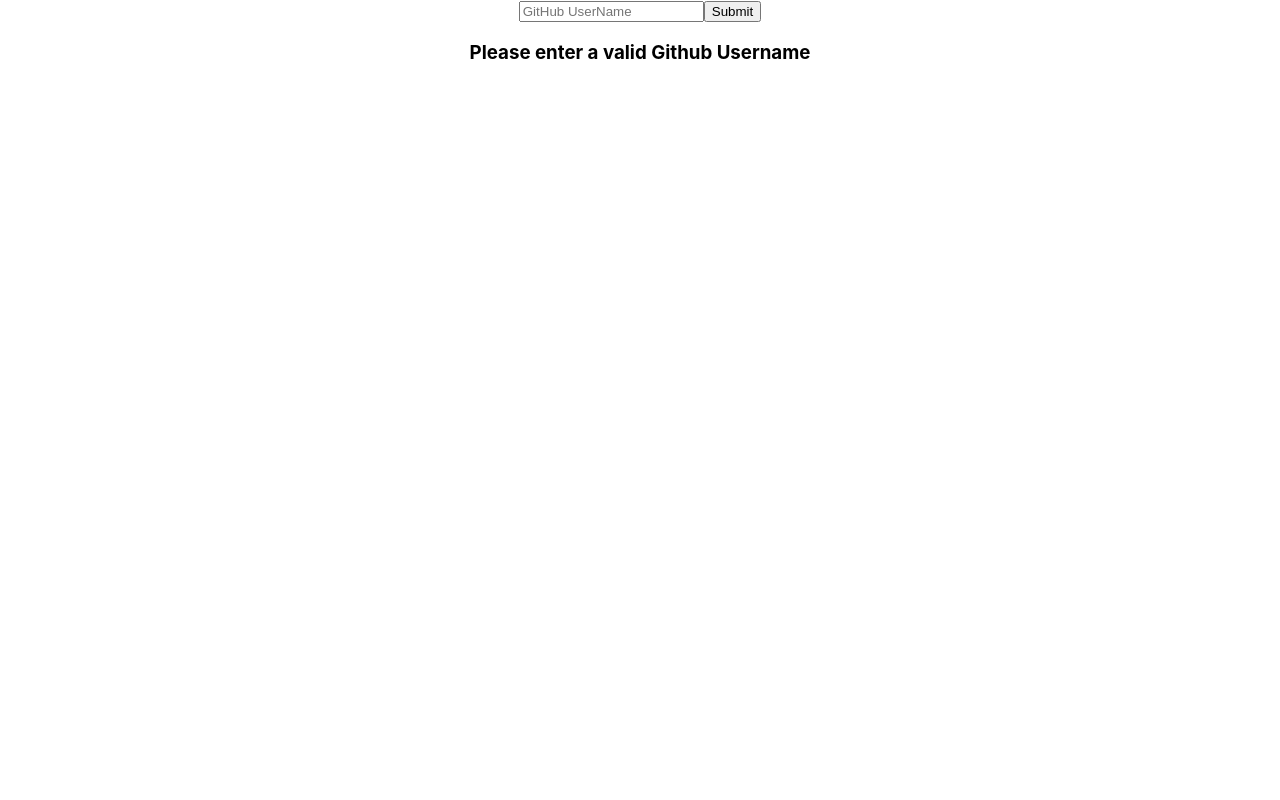
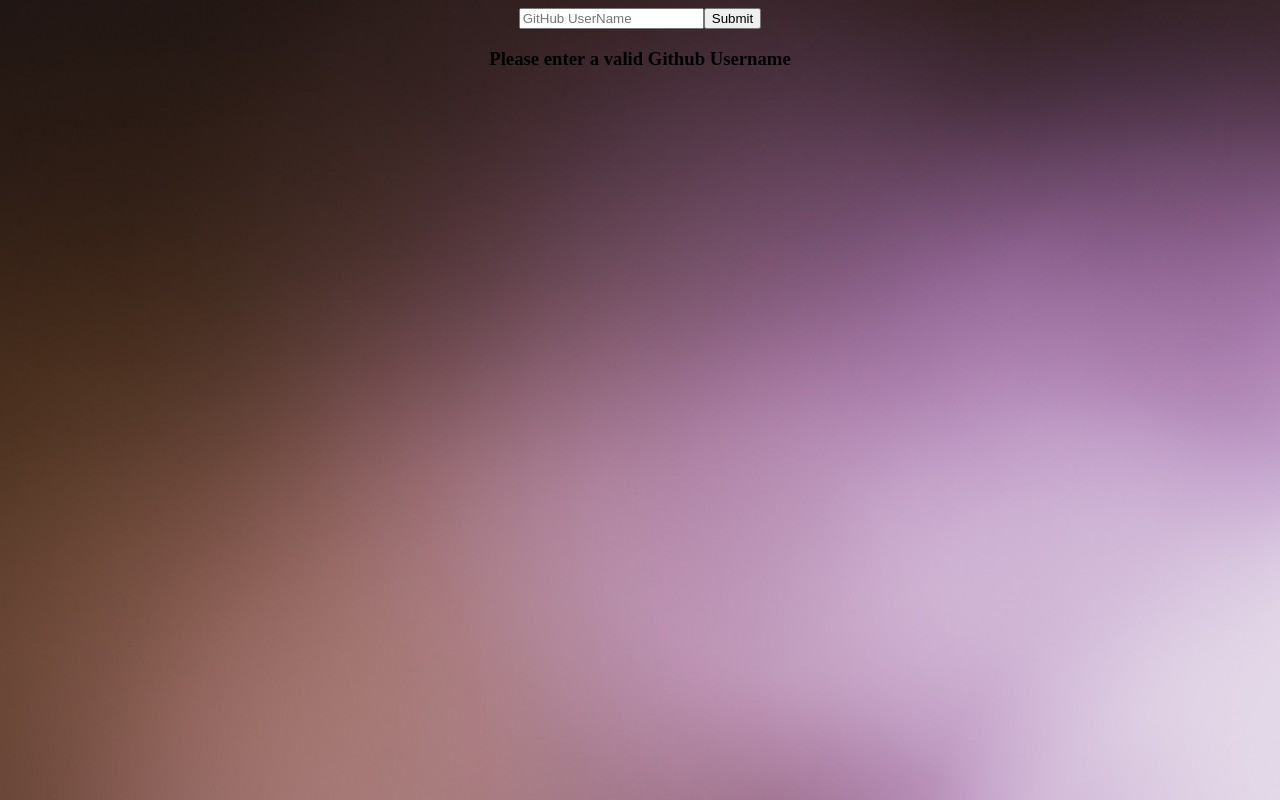
Before and after one commit to Dakz1/GitHub-repo-tracker, a React (Create React App) app in the folder repo-tracker/: page / in a window 1280 px wide. Built offline with nearby package versions, Linux system fonts and the light colour scheme.

Commit message:
wallpaper and titile

```diff
--- a/repo-tracker/public/index.html
+++ b/repo-tracker/public/index.html
@@ -25,7 +25,7 @@
       work correctly both with client-side routing and a non-root public URL.
       Learn how to configure a non-root public URL by running `npm run build`.
     -->
-    <title>React App</title>
+    <title>Repo-Tracker</title>
   </head>
   <body>
     <noscript>You need to enable JavaScript to run this app.</noscript>
--- a/repo-tracker/src/index.css
+++ b/repo-tracker/src/index.css
@@ -1,10 +1,11 @@
 body {
-  margin: 0;
+  /* margin: 0;
   font-family: -apple-system, BlinkMacSystemFont, 'Segoe UI', 'Roboto', 'Oxygen',
     'Ubuntu', 'Cantarell', 'Fira Sans', 'Droid Sans', 'Helvetica Neue',
     sans-serif;
   -webkit-font-smoothing: antialiased;
-  -moz-osx-font-smoothing: grayscale;
+  -moz-osx-font-smoothing: grayscale; */
+  background-image: url("./wallpaper.jpg");
 }
 
 code {
```
Also changed, not shown: repo-tracker/src/wallpaper.jpg (added).
